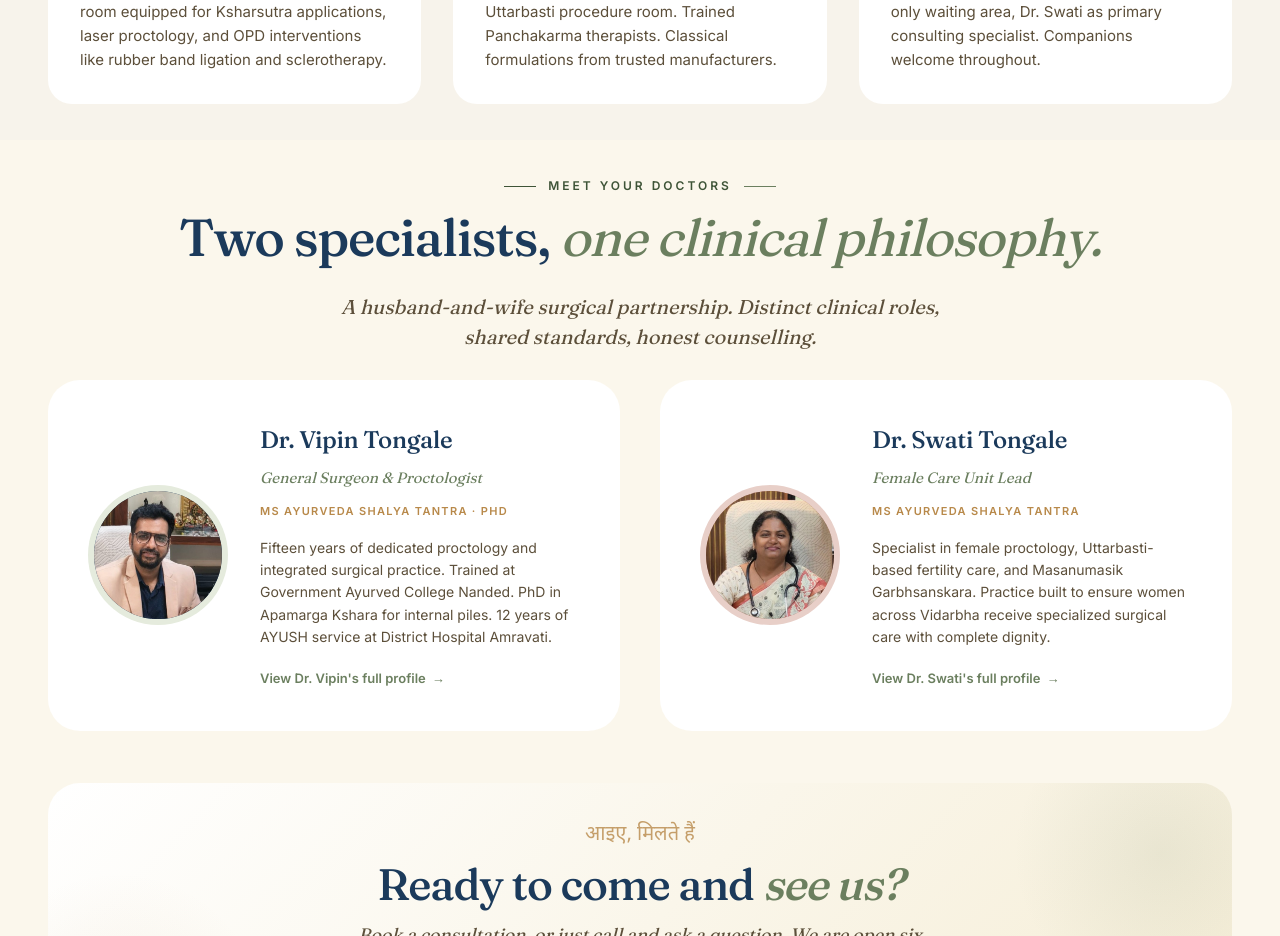
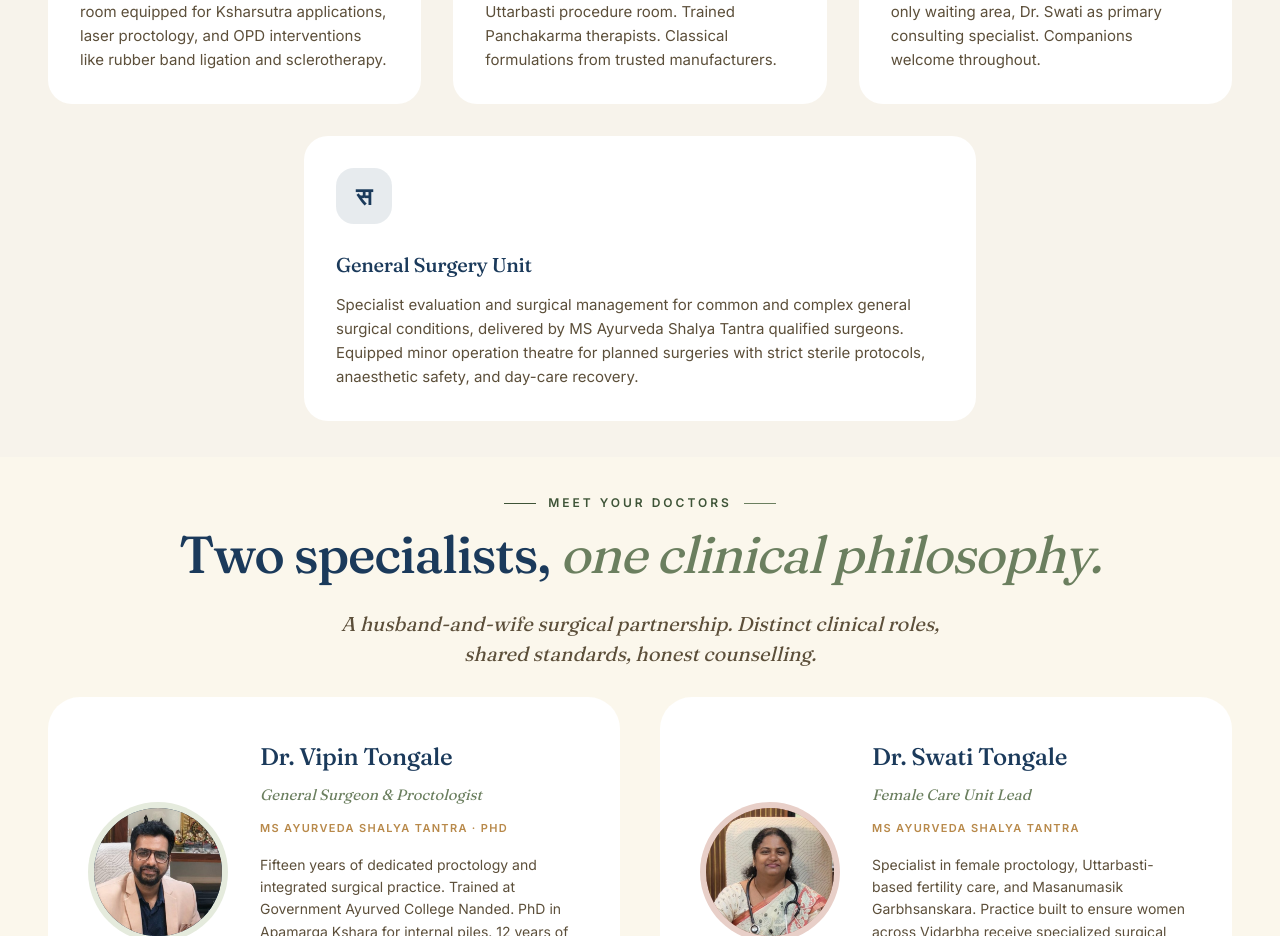
Before and after one commit to Shrimanmukund/ShriManmukund_Web, a Next.js app: page /about in a window 1280 px wide. Shown: the part 4700-5636 px from the top of the page. Built offline with nearby package versions, Linux system fonts and the light colour scheme; no server answers.

Commit message:
Add General Surgery Unit facility card matching design system on About page

```diff
--- a/src/app/about/page.tsx
+++ b/src/app/about/page.tsx
@@ -263,6 +263,19 @@ export default function AboutPage() {
               </p>
             </div>
           </div>
+
+          {/* General Surgery Unit (matching the exact structure of the 3 cards above, centered with reduced width) */}
+          <div className="max-w-2xl mx-auto mt-8">
+            <div className="facility-card">
+              <div className="facility-icon" style={{ background: 'rgba(27, 58, 91, 0.1)', color: 'var(--indigo)' }}>
+                स
+              </div>
+              <h3 className="facility-title">General Surgery Unit</h3>
+              <p className="facility-desc">
+                Specialist evaluation and surgical management for common and complex general surgical conditions, delivered by MS Ayurveda Shalya Tantra qualified surgeons. Equipped minor operation theatre for planned surgeries with strict sterile protocols, anaesthetic safety, and day-care recovery.
+              </p>
+            </div>
+          </div>
         </div>
       </section>
 
```
